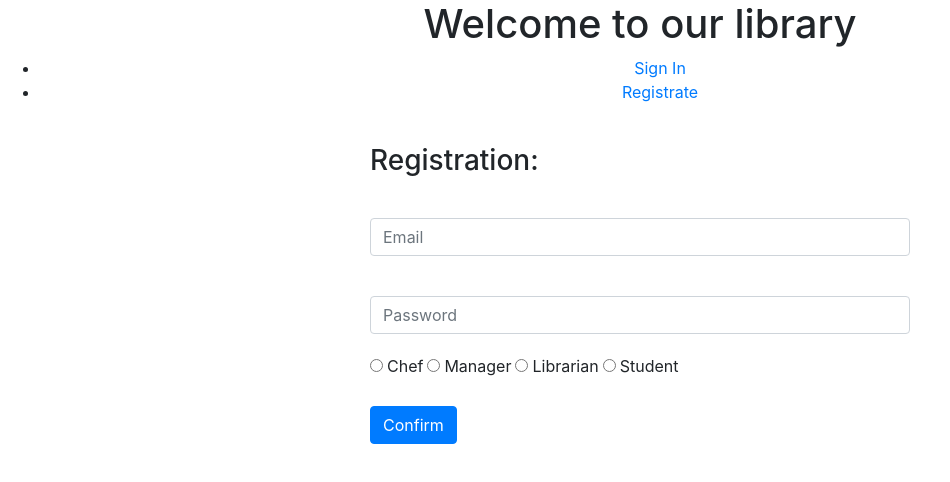
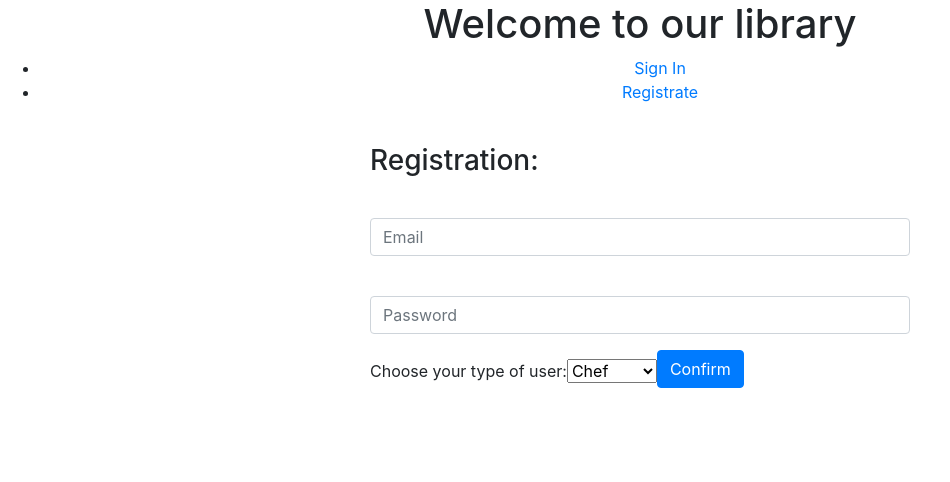
Before and after one commit to maxmitchenko/library-app, a React (Create React App) app: page /registration in a window 1280 px wide. Shown: the top 482 px of the page, without its empty margins (0-950 px from the left). Built offline with nearby package versions, Linux system fonts and the light colour scheme.

Commit message:
changed Radio to Chechbox

```diff
--- a/src/components/RegistrationForm.js
+++ b/src/components/RegistrationForm.js
@@ -7,7 +7,7 @@ export default class RegistrationForm extends React.Component {
         this.state = {
           email: '',
           password: '',
-          selectedOption: 'chef'
+          selectedOption: ''
         }
       }
       handleUserInput = (e) => {
@@ -21,14 +21,20 @@ export default class RegistrationForm extends React.Component {
 
         const user = {
           email: this.state.email,
-          password: this.state.password
+          password: this.state.password,
+          option: this.state.selectedOption
         };
+        console.log(user);
 
   };
 
-  handleRadio = (ev) => {
-    const val = ev.target.value;
-    this.setState({selectedOption: {val}})
+  // handleRadio = (ev) => {
+  //   const val = ev.target.value;
+  //   this.setState({selectedOption: {val}})
+  // }
+
+  handleChange(ev) {
+    this.setState({selectedOption: ev.target.value});
   }
   render () {
 
@@ -51,19 +57,29 @@ export default class RegistrationForm extends React.Component {
               value={this.state.password}
               onChange={this.handleUserInput} />
             </div>
-            <input type="radio" name="typeOfUser" value="chef"
-            checked={this.handleRadio}/>
+            {/* <input type="radio" name="typeOfUser" value="chef"
+            checked={this.handleRadio.bind(this)}/>
             <label className="p-1">Chef</label>
             <input type="radio" name="typeOfUser" value="manager"
-            checked={this.handleRadio}/>
+            checked={this.handleRadio.bind(this)}/>
             <label className="p-1">Manager</label>
             <input type="radio" name="typeOfUser" value="librarian"
-            checked={this.handleRadio}/>
+            checked={this.handleRadio.bind(this)}/>
             <label className="p-1">Librarian</label>
             <input type="radio" name="typeOfUser" value="student"
-            checked={this.handleRadio}/>
+            checked={this.handleRadio.bind(this)}/>
             <label className="p-1">Student</label>
+              <p></p>            */}
               <p></p>
+              <label>
+          Choose your type of user:
+          <select value={this.state.selectedOption} onChange={this.handleChange.bind(this)}>
+            <option value="chef">Chef</option>
+            <option value="manager">Manager</option>
+            <option value="librarian">Librarian</option>
+            <option value="student">Student</option>
+          </select>
+        </label>
             <button type="submit" className="btn btn-primary mb-2">Confirm</button>
           </form>
           </div>
@@ -71,9 +87,6 @@ export default class RegistrationForm extends React.Component {
           </div>
           </div>
 
-
-
-
         );
         };
     }
```
